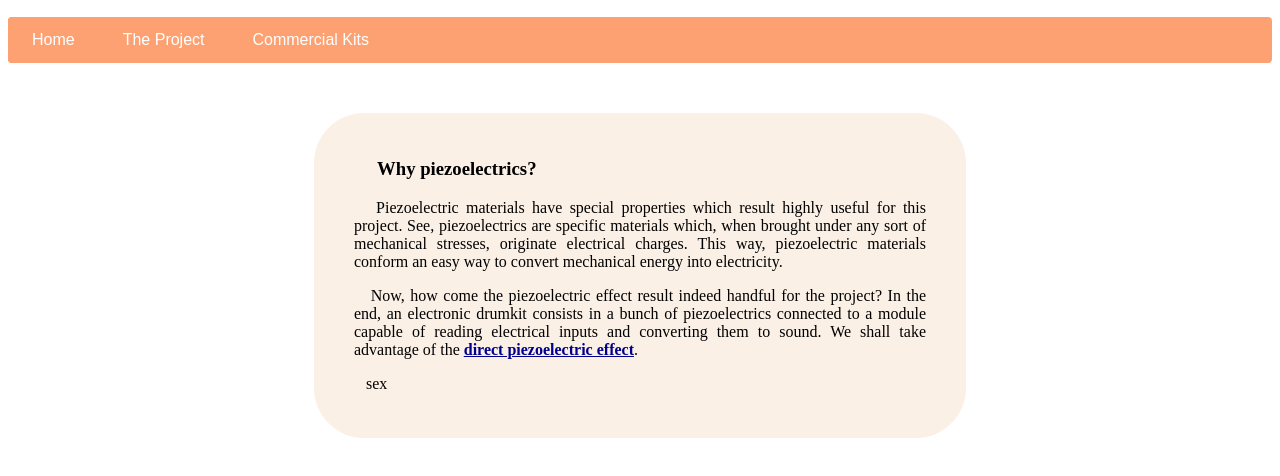
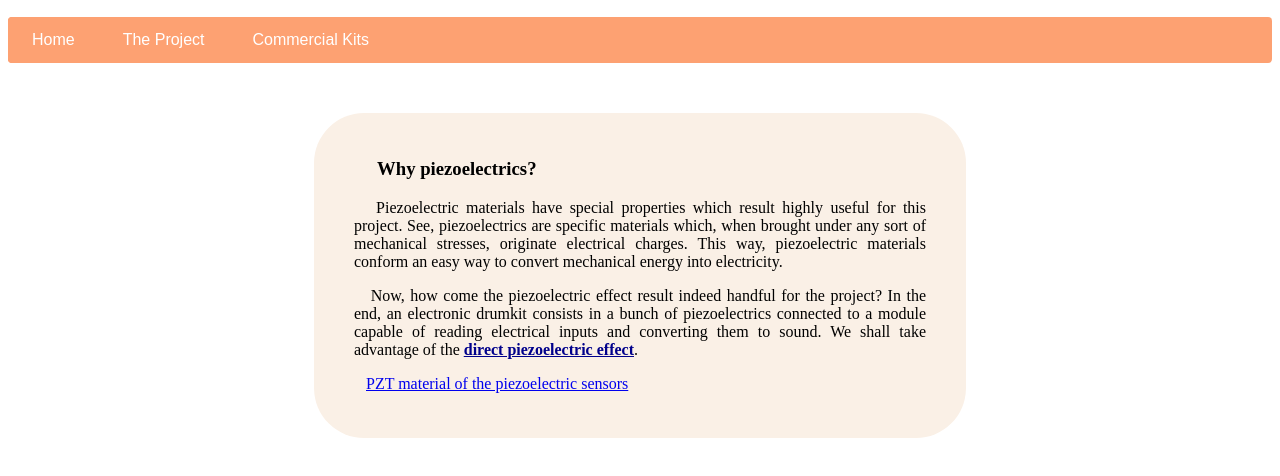
Before and after one commit to host-msdrumkit/host-msdrumkit.github.io, a plain HTML site: page index.html in a window 1280 px wide. Both pictures are taken after a click on the link "direct piezoelectric effect". Shown: the part 110-586 px from the top of the page. Drawn offline with Linux system fonts and the light colour scheme.

Commit message:
link a wikipedia

```diff
--- a/index.html
+++ b/index.html
@@ -49,7 +49,7 @@
           </p>
           <div id = "piezodetails" style = "display:none">
             <p>
-              &nbsp;&nbsp; sex
+              &nbsp;&nbsp; <a href="https://en.wikipedia.org/wiki/Lead_zirconate_titanate"> PZT material of the piezoelectric sensors </a>
             <p>
           </div>
         </div>
```
